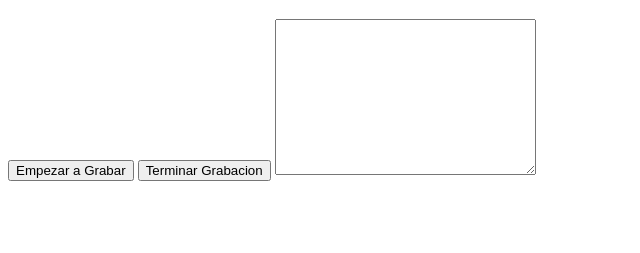
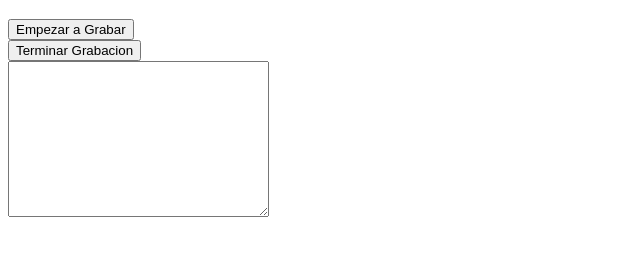
Before and after one commit to jcald/jcald.github.io, a plain HTML site: page recVoz/index.html in a window 1280 px wide. Shown: the part 61-314 px from the top of the page, without its empty margins (0-640 px from the left). Drawn offline with Linux system fonts and the light colour scheme.

Commit message:
Reconocimiento de voz 05

```diff
--- a/recVoz/index.html
+++ b/recVoz/index.html
@@ -9,8 +9,10 @@
     <h1>Reconocimiento de Voz</h1>
     <div class="botones">
         <button id='btnStartRecord'>Empezar a Grabar</button>
+        <br>
         <button id='btnStopRecord'>Terminar Grabacion</button>
-        <textarea name="tarea" id="texto" cols="30" rows="10"></textarea>
+        <br>
+        <textarea id="texto" cols="30" rows="10"></textarea>
     </div>
 
     <!-- <script src="./indexR.js" type="javascript"></script> -->
--- a/recVoz/indexR.js
+++ b/recVoz/indexR.js
@@ -10,8 +10,8 @@ recognition.interimResults = false;
 console.log('Recognition: ', recognition);
 
 recognition.onresult = (event) => {
+    console.log('onresult -------------------------');
     const results = event.results;
-    console.log(results);
     const frase = results[results.length - 1][0].transcript;
     console.log('frase: ' ,frase)
     texto.value += frase;
@@ -23,6 +23,6 @@ btnStartRecord.addEventListener('click', () => {
 });
 
 btnStopRecord.addEventListener('click', () => {
-    console.log('btnStartRecord');
+    console.log('btnStopRecord');
     recognition.abort();
 });
```
